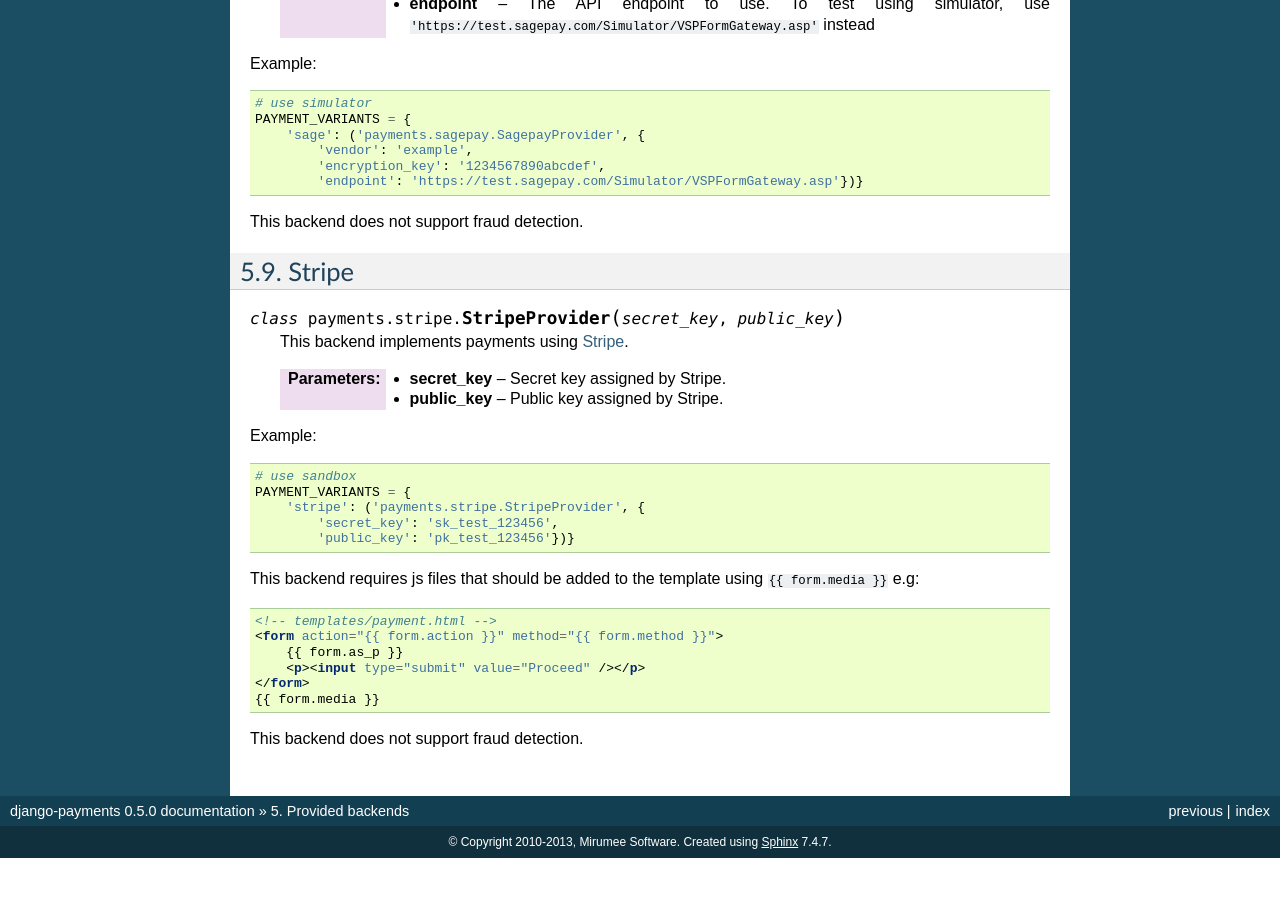
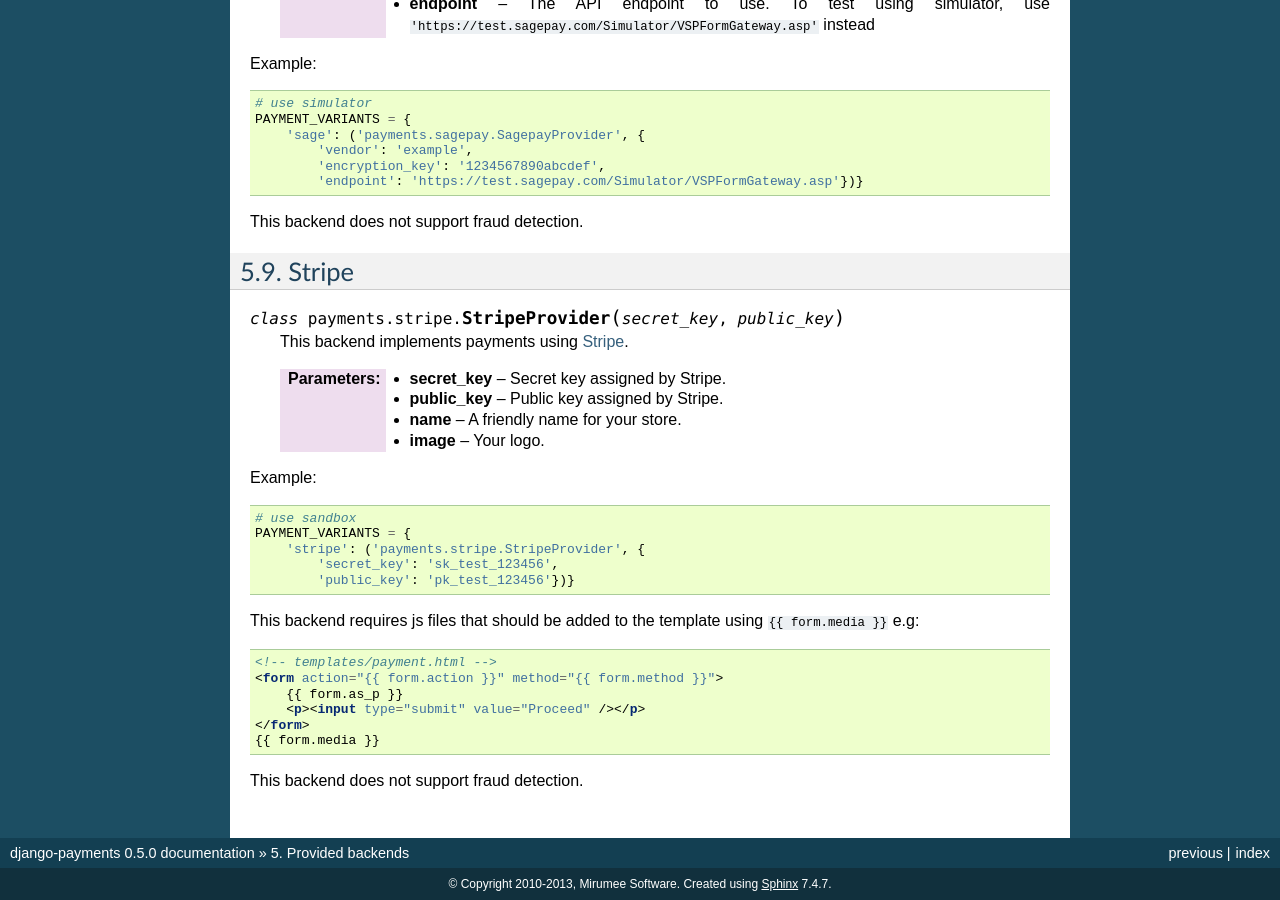
Before and after one commit to jazzband/django-payments, a Sphinx documentation site: the page built from doc/modules.rst, in a window 1280 px wide and 900 px high, scrolled down 4073 px. Built offline with Sphinx 7.4.7, drawn with Linux system fonts in a browser that asks for light colours; before the commit the page ends 4931 px from its top, so only the background shows below that.

Commit message:
Update docs

```diff
--- a/doc/modules.rst
+++ b/doc/modules.rst
@@ -237,6 +237,8 @@
 
    :param secret_key: Secret key assigned by Stripe.
    :param public_key: Public key assigned by Stripe.
+   :param name: A friendly name for your store.
+   :param image: Your logo.
 
 Example::
 
```
